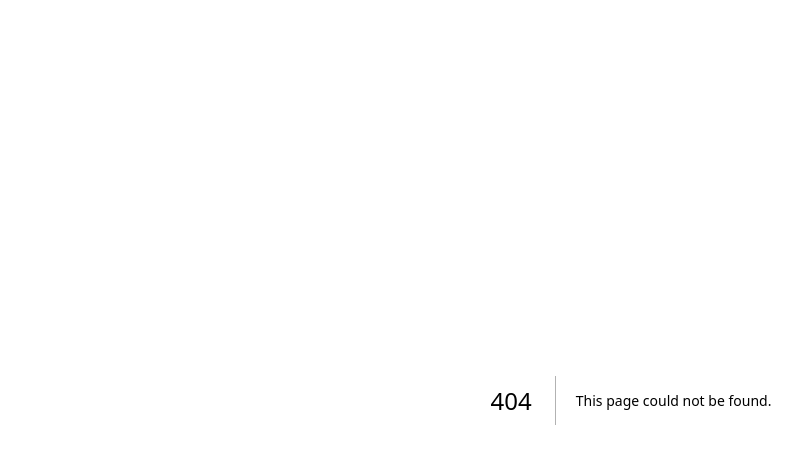
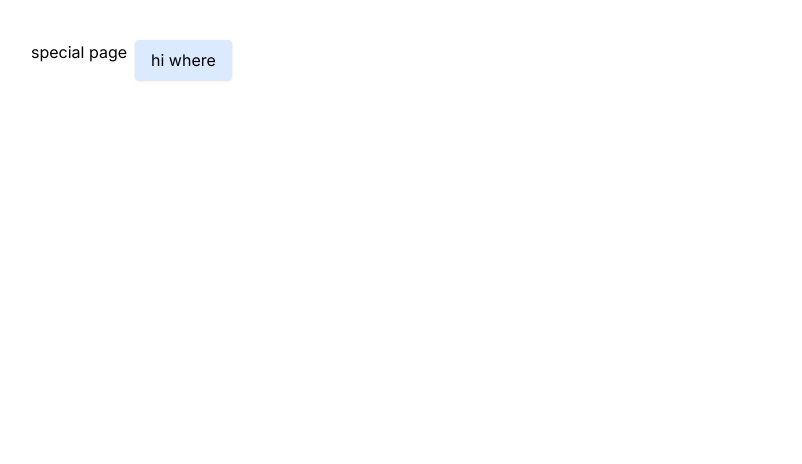
Before and after one commit to mwufi/polly, a Next.js app: page /special in a window 1280 px wide. Before the commit this address had no page. Shown: the top 464 px of the page, without its empty margins (9-811 px from the left). Built offline with nearby package versions, Linux system fonts and the light colour scheme.

Commit message:
add a page

```diff
--- /dev/null
+++ b/app/special/page.tsx
@@ -0,0 +1,10 @@
+import Button from "@/components/Button";
+
+export default function Home() {
+  return (
+    <div className="flex gap-2 p-10">
+      <p>special page</p>
+      <Button></Button>
+    </div>
+  )
+}
--- /dev/null
+++ b/components/Button.tsx
@@ -0,0 +1,5 @@
+export default function Button(){
+  return (
+    <button className="p-2 px-4 bg-blue-100 rounded shadow">hi where</button>
+  )
+}
```
